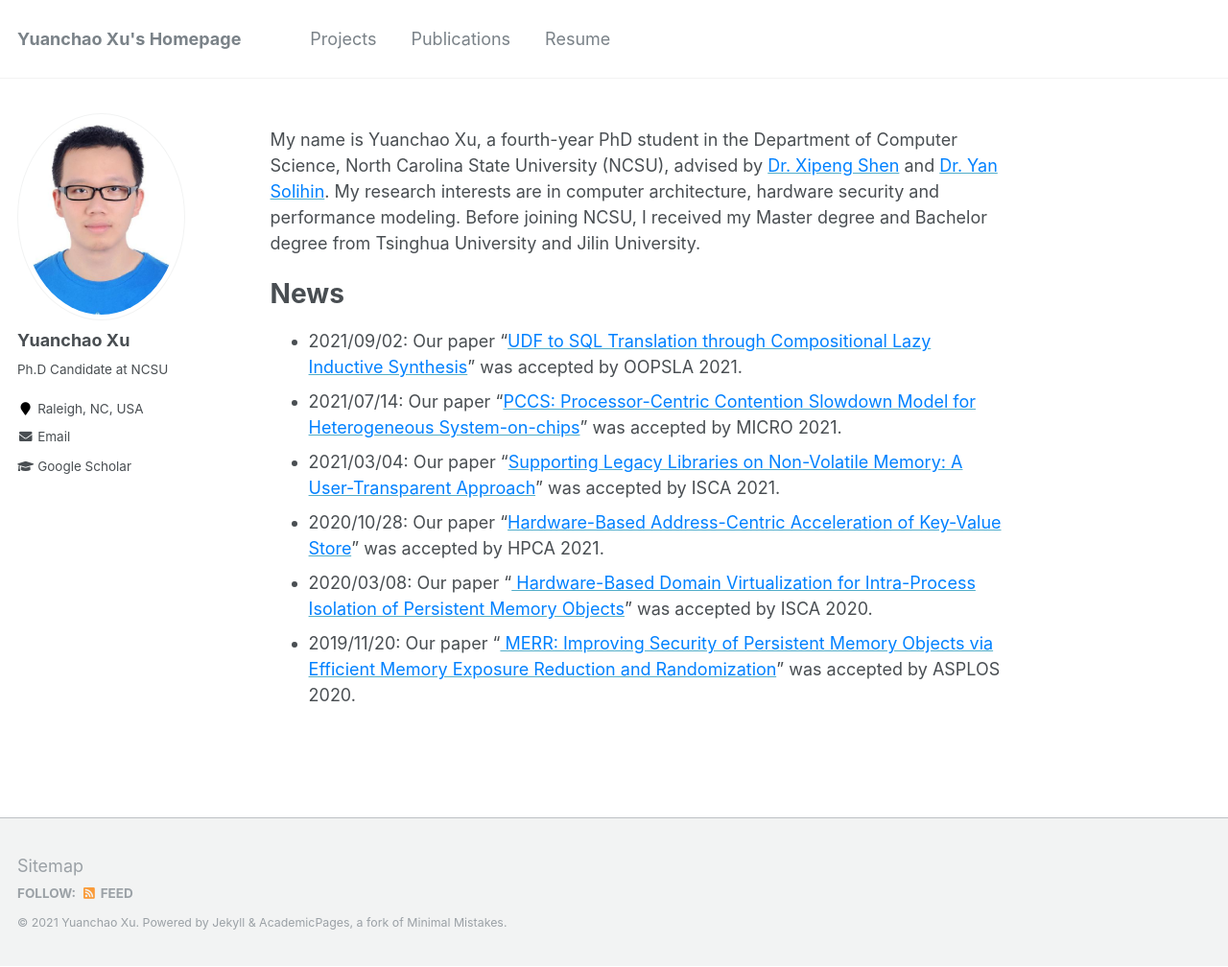
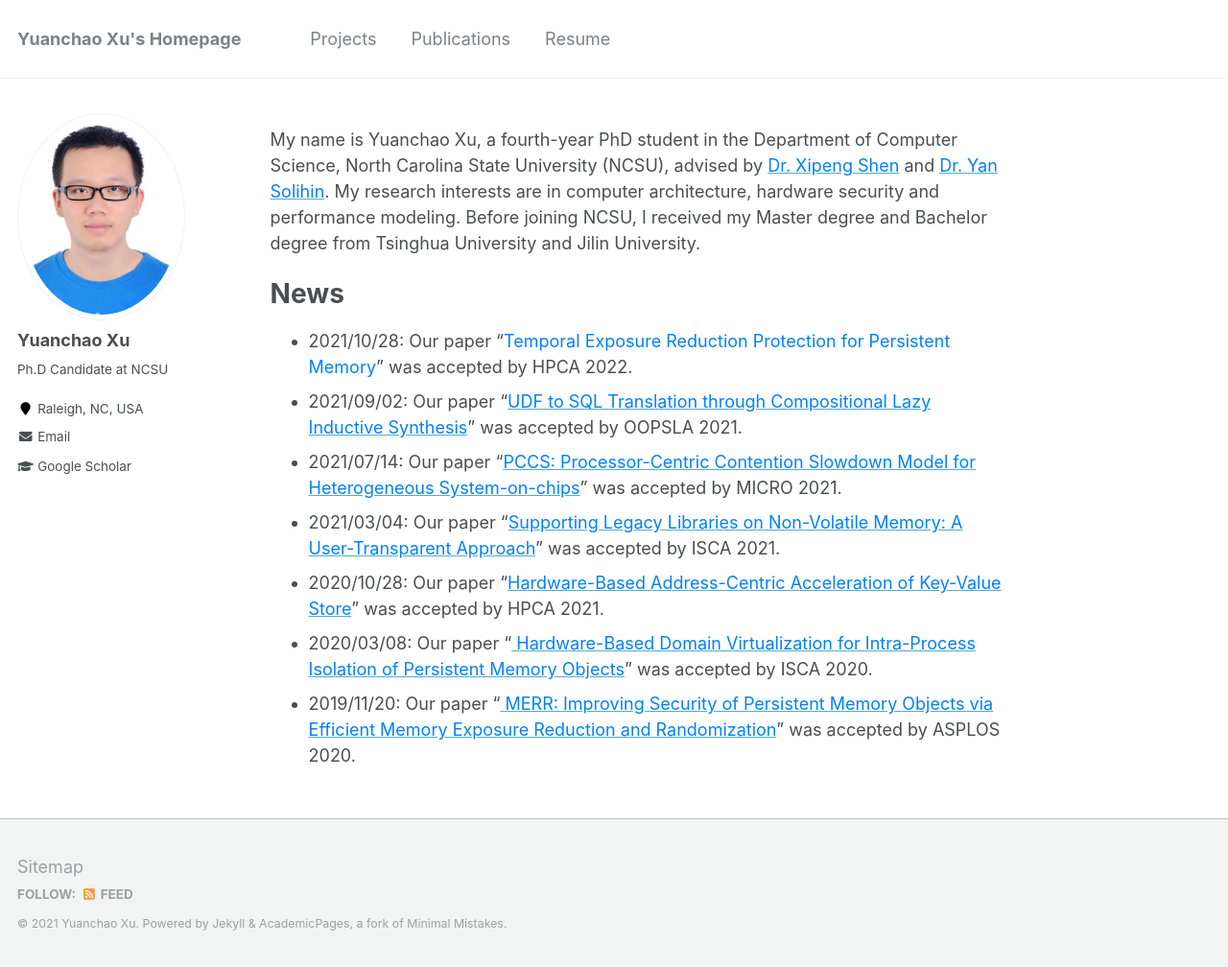
Before and after one commit to yuanchaoxu6/yuanchaoxu6.github.io, a Jekyll site: the page built from _pages/about.md, in a window 1280 px wide and 1008 px high. Shown: the whole window at 96% size. Built offline with Jekyll 4.4.1, drawn with Linux system fonts in a browser that asks for light colours.

Commit message:
add hpca

```diff
--- a/_pages/about.md
+++ b/_pages/about.md
@@ -14,7 +14,7 @@ My name is Yuanchao Xu, a fourth-year PhD student in the Department of Computer
 News
 ======
 
-<!--- * 2021/10/28: Our paper “<font color="#0081ff">Temporal Exposure Reduction Protection for Persistent Memory</font>” was accepted by HPCA 2022. --->
+* 2021/10/28: Our paper “<font color="#0081ff">Temporal Exposure Reduction Protection for Persistent Memory</font>” was accepted by HPCA 2022.
 * 2021/09/02: Our paper “[<font color="#0081ff">UDF to SQL Translation through Compositional Lazy Inductive Synthesis</font>](http://yuanchaoxu6.github.io/files/OOPSLA2021.pdf)” was accepted by OOPSLA 2021.
 * 2021/07/14: Our paper “[<font color="#0081ff">PCCS: Processor-Centric Contention Slowdown Model for Heterogeneous System-on-chips</font>](http://yuanchaoxu6.github.io/files/MICRO2021.pdf)” was accepted by MICRO 2021.
 * 2021/03/04: Our paper “[<font color="#0081ff">Supporting Legacy Libraries on Non-Volatile Memory: A User-Transparent Approach</font>](http://yuanchaoxu6.github.io/files/ISCA21.pdf)” was accepted by ISCA 2021.
```
Also changed, not shown: _pages/publications.md (+1 -1 lines).
